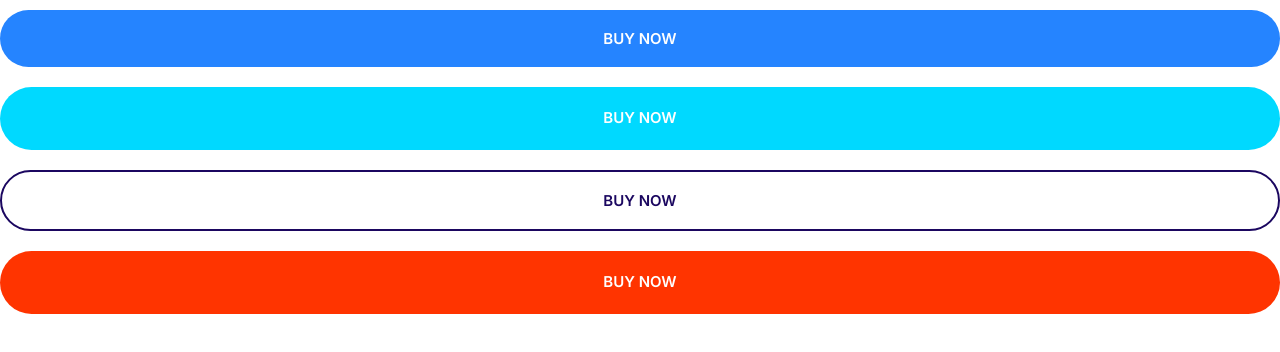
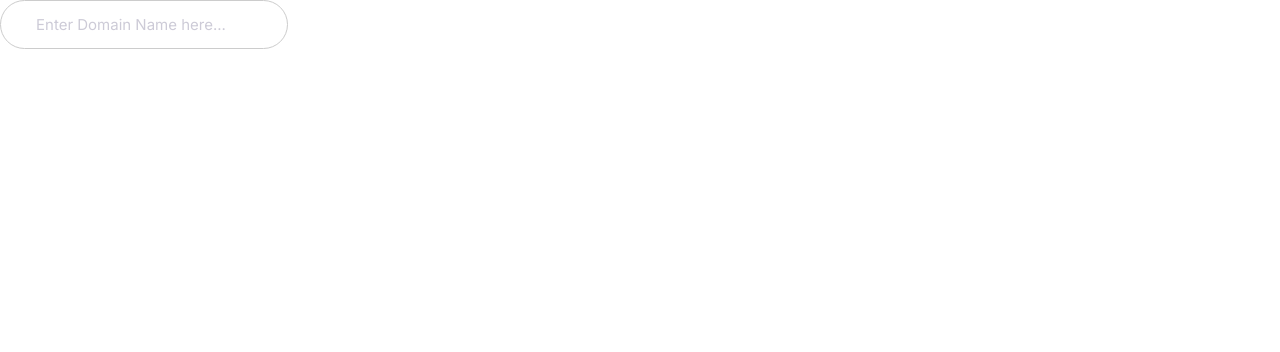
Before and after one commit to masibad/Moncher, a plain HTML site: page index.html in a window 1280 px wide. Drawn offline with Linux system fonts and the light colour scheme.

Commit message:
Devining input.

```diff
--- a/css/styles.css
+++ b/css/styles.css
@@ -237,3 +237,22 @@ a {
     font-size: 1.5rem;
   }
 }
+
+.input {
+  border-radius: 30px;
+  border: 1px solid #ccc;
+  color: var(--color-headings);
+  font-size: 2rem;
+  outline: 0;
+  padding: 1.5rem 3.5rem;
+}
+
+::placeholder {
+  color: #cdcbd7;
+}
+
+@media screen and (min-width: 1024px) {
+  .input {
+    font-size: 1.5rem;
+  }
+}
--- a/index.html
+++ b/index.html
@@ -13,10 +13,7 @@
 </head>
 
 <body>
-    <button class="btn btn--primary btn--block">Buy Now</button>
-    <a href="#" class="btn btn--secondary btn--block">Buy Now</a>
-    <button class="btn btn--outline btn--block">Buy Now</button>
-    <a href="#" class="btn btn--accent btn--block">Buy Now</a>
+    <input type="text" class="input" placeholder="Enter Domain Name here...">
 </body>
 
 </html>
```
Also changed, not shown: components/input.html (added, +1 -0 lines).
